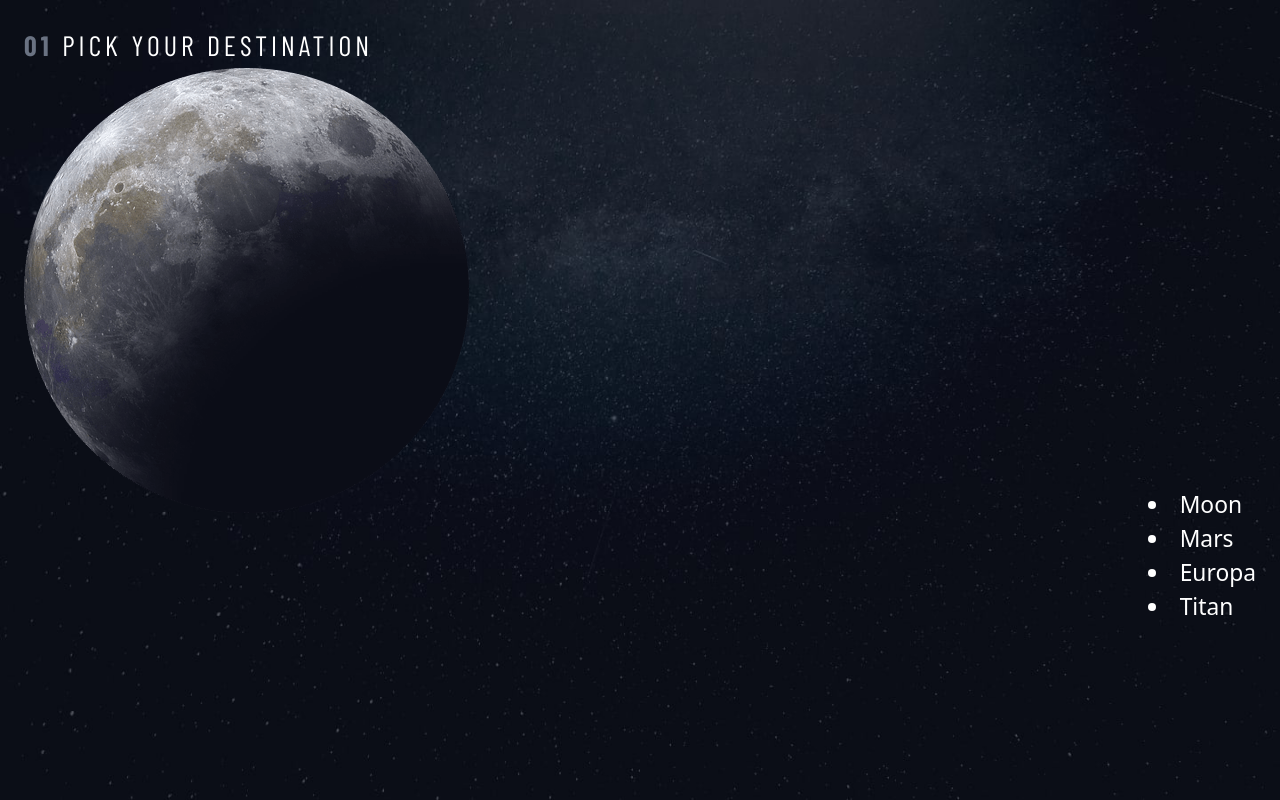
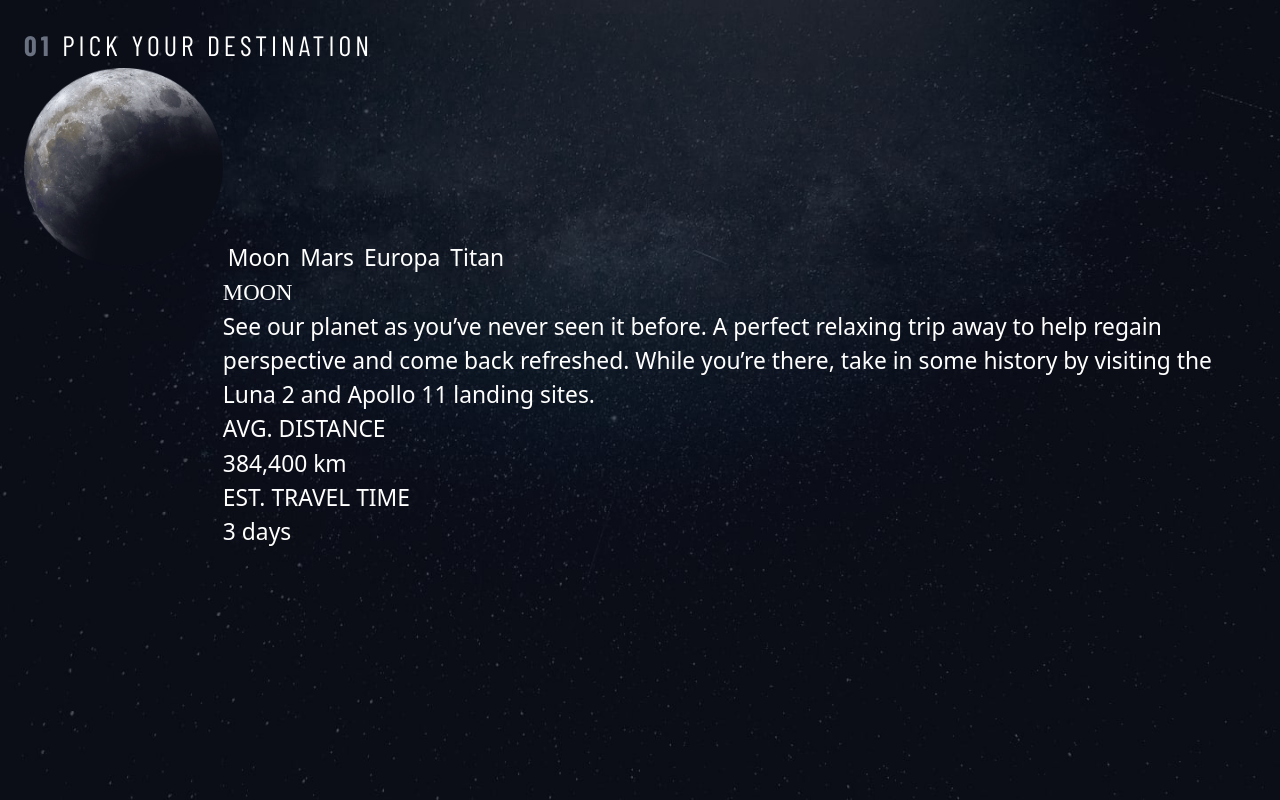
Before and after one commit to ayezabashir/space-tourism-website, a React (Vite) app: page /destination in a window 1280 px wide. Built offline with nearby package versions, Linux system fonts and the light colour scheme; a web font is replaced by a local one.

Commit message:
destination page

```diff
--- a/src/pages/Destination.jsx
+++ b/src/pages/Destination.jsx
@@ -16,13 +16,26 @@ const Destination = () => {
               <img src={selectedDestination.images.png} alt={selectedDestination.name} />
             </div>
             <div>
-              <nav>
-                <li onClick={()=>setCurrDestination("Moon")}>Moon</li>
-                <li onClick={()=>setCurrDestination("Mars")}>Mars</li>
-                <li onClick={()=>setCurrDestination("Europa")}>Europa</li>
-                <li  onClick={()=>setCurrDestination("Titan")}>Titan</li>
+              <nav className="flex ">
+                <li className="list-none mx-5" onClick={()=>setCurrDestination("Moon")}>Moon</li>
+                <li className="list-none mx-5" onClick={()=>setCurrDestination("Mars")}>Mars</li>
+                <li className="list-none mx-5" onClick={()=>setCurrDestination("Europa")}>Europa</li>
+                <li className="list-none mx-5"  onClick={()=>setCurrDestination("Titan")}>Titan</li>
               </nav>
-
+              <div>
+                <h2>{selectedDestination.name}</h2>
+                <p>{selectedDestination.description}</p>
+                <div>
+                  <div>
+                  <p className="uppercase">avg. distance</p>
+                  <p>{selectedDestination.distance}</p>
+                </div>
+                <div>
+                  <p className="uppercase">est. travel time</p>
+                  <p>{selectedDestination.travel}</p>
+                </div>
+                </div>
+              </div>
             </div>
           </section>
         </main>
```
